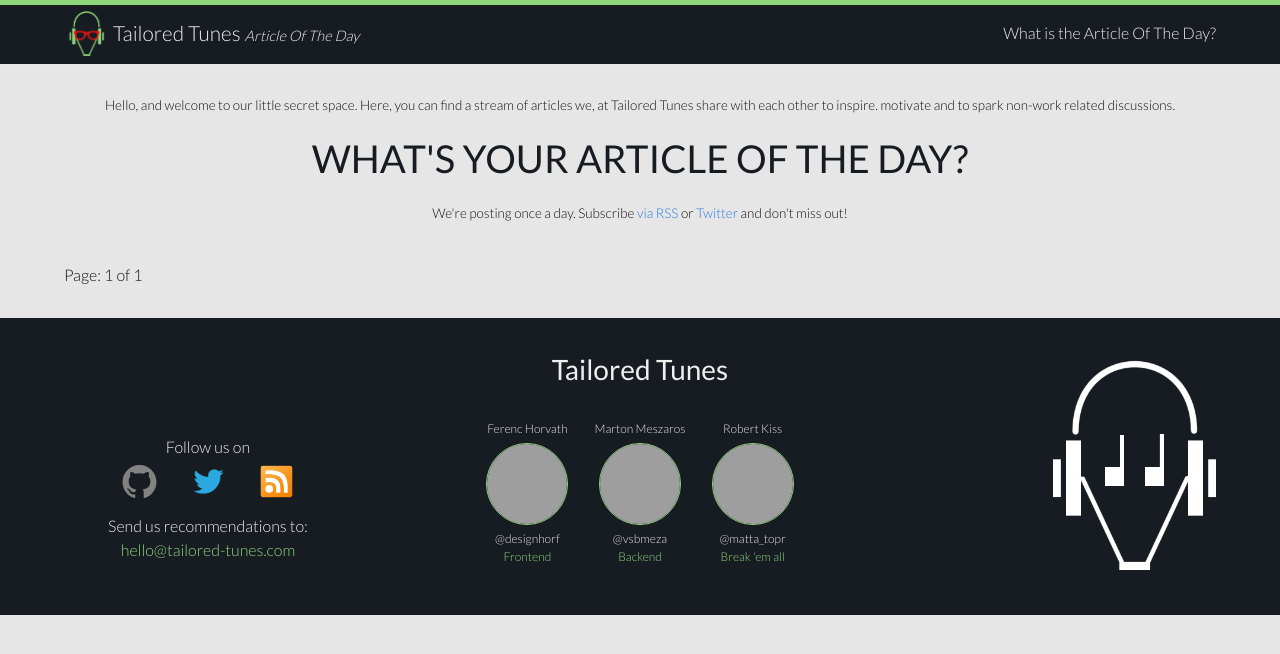
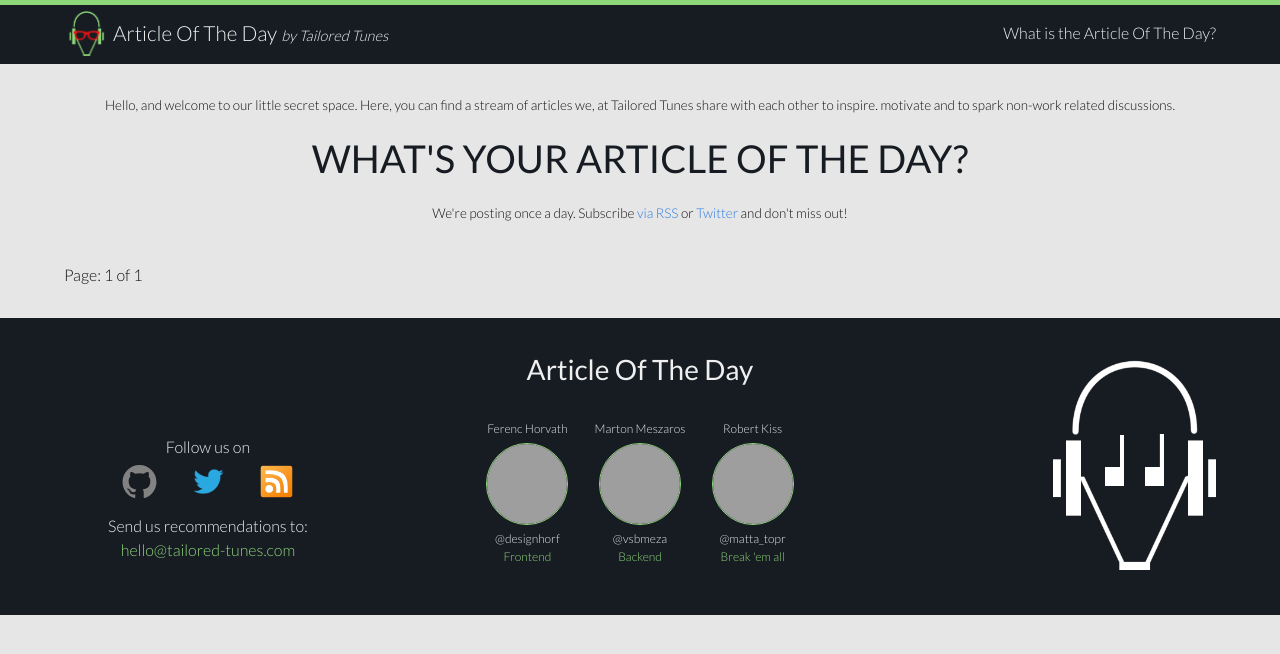
Before and after one commit to meza/test-gh, a Jekyll site: the page built from index.html, in a window 1280 px wide, cut to the strip 0-654 px from the top of the page. Built offline with Jekyll 4.4.1, drawn with Linux system fonts in a browser that asks for light colours; the list of posts is cut into pages by our own code; grey boxes are pictures that could not be loaded.

Commit message:
fixed branding

```diff
--- a/_config.yml
+++ b/_config.yml
@@ -1,6 +1,5 @@
 # Site settings
-title: Tailored Tunes
-subHeading:  Article Of The Day
+title: Article Of The Day By Tailored Tunes
 email: hello@tailored-tunes.com
 description: > # Article Of The Day is a collection of daily article recommendations from the Tailored Tunes team.
   We use it to keep our interest and view of the world up to date.
--- a/_includes/footer.html
+++ b/_includes/footer.html
@@ -1,7 +1,7 @@
 <footer class="site-footer">
 
   <div class="wrapper">
-    <h2 class="footer-heading">{{ site.title }}</h2>
+    <h2 class="footer-heading">Article Of The Day</h2>
 
     <div class="email">
       <div class="m-icons">
--- a/_includes/head.html
+++ b/_includes/head.html
@@ -3,11 +3,11 @@
   <meta http-equiv="X-UA-Compatible" content="IE=edge">
   <meta name="viewport" content="width=device-width, initial-scale=1">
 
-  <title>{% if page.title %}{{ page.title }}{% else %}{{ site.title }}{% endif %}</title>
+  <title>Article Of The Day</title>
   <meta name="description" content="{% if page.excerpt %}{{ page.excerpt | strip_html | strip_newlines | truncate: 160 }}{% else %}{{ site.description }}{% endif %}">
 
   <link rel="stylesheet" href="{{ "/css/main.css" | prepend: site.baseurl }}">
   <link rel="canonical" href="{{ page.url | replace:'index.html','' | prepend: site.baseurl | prepend: site.url }}">
-  <link rel="alternate" type="application/rss+xml" title="{{ site.title }}" href="{{ "/feed.xml" | prepend: site.baseurl | prepend: site.url }}" />
+  <link rel="alternate" type="application/rss+xml" title="Article Of The Day by Tailored Tunes" href="{{ "/feed.xml" | prepend: site.baseurl | prepend: site.url }}" />
   <link href='http://fonts.googleapis.com/css?family=Lato:300,400' rel='stylesheet' type='text/css' />
 </head>
--- a/_includes/header.html
+++ b/_includes/header.html
@@ -3,8 +3,8 @@
   <div class="wrapper">
     <a class="site-title" href="{{ site.baseurl }}/">
       <img src="{{ site.baseurl }}/assets/sunglasses.png" alt="Tailored Tunes logo" title="Tailored Tunes" height="45" />
-      <span>{{ site.title }}</span>
-      <span class="subHeading">{{ site.subHeading }}</span>
+      <span>Article Of The Day</span>
+      <span class="subHeading">by Tailored Tunes</span>
     </a>
 
     <nav class="site-nav">
--- a/feed.xml
+++ b/feed.xml
@@ -4,7 +4,7 @@
 <?xml version="1.0" encoding="UTF-8"?>
 <rss version="2.0" xmlns:atom="http://www.w3.org/2005/Atom">
     <channel>
-        <title>{{ site.title | xml_escape }}</title>
+        <title>Article Of The Day By Tailored Tunes</title>
         <description>{{ site.description | xml_escape }}</description>
         <link>{{ site.url }}{{ site.baseurl }}/</link>
         <atom:link href="{{ "/feed.xml" | prepend: site.baseurl | prepend: site.url }}" rel="self"
```
